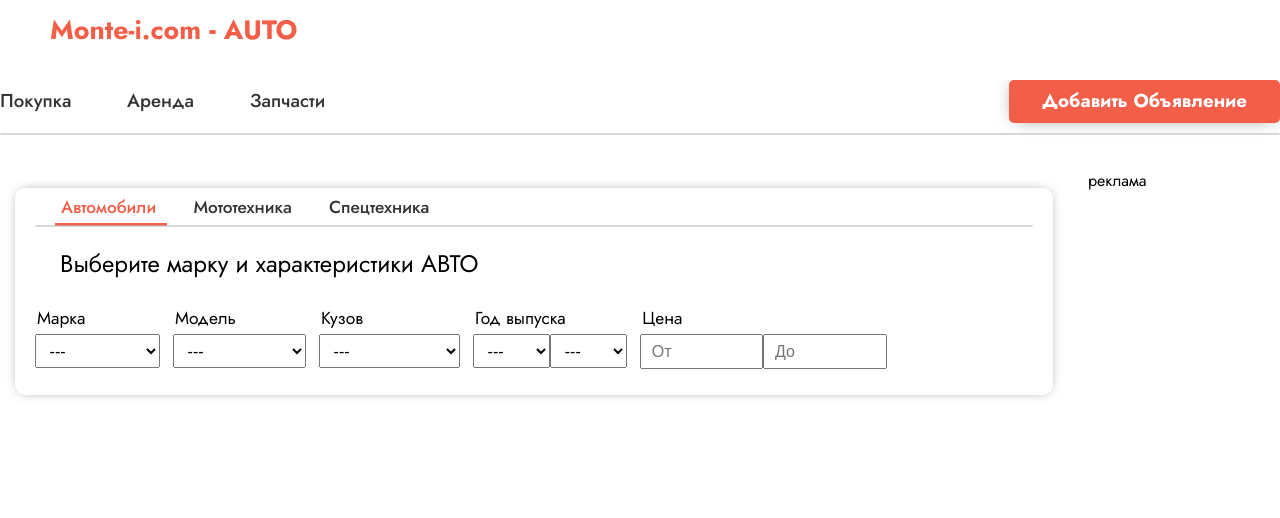
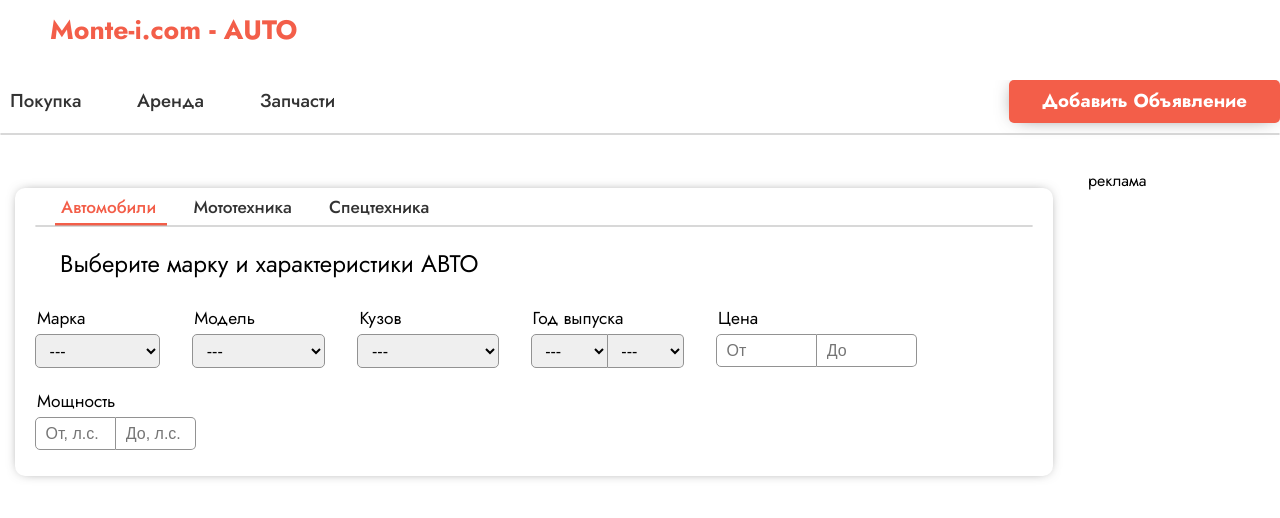
Before and after one commit to leonariks/leonariks.github.io, a PHP site: page /monte-i/auto/auto_main.html in a window 1280 px wide. Shown: the top 518 px of the page. Run offline with PHP 8.4, Linux system fonts and the light colour scheme.

Commit message:
auto_ search_extra

```diff
--- a/monte-i/auto/auto_main.html
+++ b/monte-i/auto/auto_main.html
@@ -78,13 +78,14 @@
           </div><!--category__section-->
 
           <div class="auto__search">
-            <div class="search__item">
+
+            <div class="search__main">
               <div class="search__wripper">
 
                 <div class="search__widget">
                   <div class="widget">
                     <label for="brand_id">Марка</label>
-                    <select class="widget__opt" name="brand" id="brand_id">
+                    <select class="widget__input" name="brand" id="brand_id">
                       <option value="">---</option>
                       <option value="">Alfa Romeo</option>
                     </select>
@@ -94,7 +95,7 @@
                 <div class="search__widget">
                   <div class="widget">
                     <label for="model_id">Модель</label>
-                    <select class="widget__opt" name="model" id="model_id">
+                    <select class="widget__input" name="model" id="model_id">
                       <option  value="">---</option>
                       <option value="1">Land Cruiser</option>
                     </select>
@@ -104,7 +105,7 @@
                 <div class="search__widget">
                   <div class="widget">
                     <label for="carcase_id">Кузов</label>
-                    <select class="widget__opt" name="carcase" id="carcase_id">
+                    <select class="widget__input" name="carcase" id="carcase_id">
                       <option  value="">---</option>
                       <option value="1">Внедорожник</option>
                     </select>
@@ -116,40 +117,59 @@
                     <label for="date_id">Год выпуска</label>
                     <div>
                       <div class="awesomplete">
-                        <select class="widget__opt" name="carcase" id="carcase_id">
+                        <select class="widget__input widget-input_left" name="carcase" id="carcase_id">
                           <option  value="">---</option>
                           <option value="1">2000</option>
                         </select>
                       </div><!--awesomplete-->
                       <div class="awesomplete">
-                        <select class="widget__opt" name="carcase" id="carcase_id">
+                        <select class="widget__input widget-input_right" name="carcase" id="carcase_id">
                           <option  value="">---</option>
                           <option value="1">2023</option>
                         </select>
                       </div><!--awesomplete-->
                     </div>
                   </div>
-                </div><!--carcase-->
+                </div><!--date-->
 
                 <div class="search__widget">
                   <div class="widget">
-                    <label for="carcase_id">Цена</label>
-                    <div class="price_input">
+                    <label for="price_id">Цена</label>
+                    <div class="input__search">
                       <div class="awesomplete">
-                        <input placeholder="От" id="carcase_id" class="widget__opt">
-                        <ul role="listbox">
-                          <li></li>
-                        </ul>
+                        <input placeholder="От" id="price_id" class="widget__input widget-input_left" type="number" min="0">
                       </div>
                       <div class="awesomplete">
-                        <input placeholder="До"  id="carcase_id" class="widget__opt awesomplete">
+                        <input placeholder="До"  id="price_id" class="widget__input awesomplete widget-input_right" type="number" min="0">
                       </div>
                     </div>
                   </div>
-                </div><!--carcase-->
+                </div><!--price-->
 
               </div><!--search__wripper-->
-            </div><!--search__item-->
+            </div><!--search__main-->
+
+
+            <!--extra__search
+            ==============================-->
+
+            <div class="extra__search">
+              <div class="extras">
+                <div class="search__widget">
+                  <div class="widget">
+                    <label for="power_id">Мощность</label>
+                    <div class="input__search">
+                      <div class="awesomplete">
+                        <input placeholder="От, л.с." id="power_id" class="widget__input widget-input_left" role="combobox" min="0">
+                      </div>
+                      <div class="awesomplete">
+                        <input placeholder="До, л.с."  id="power_id" class="widget__input awesomplete widget-input_right" role="combobox" min="0">
+                      </div>
+                    </div>
+                  </div>
+                </div><!--search__widget-->
+              </div>
+            </div><!--extra__search-->
 
           </div><!--auto_search-->
 
--- a/monte-i/styles/auto.css
+++ b/monte-i/styles/auto.css
@@ -1,3 +1,15 @@
+input:focus{
+  border-color: #f35e49;
+}
+
+select:focus{
+  border-color: #f35e49;
+}
+
+select:active{
+  border-color: #f35e49;
+}
+
 .navig{
   padding-top: 80px;
   position: sticky;
@@ -10,6 +22,7 @@
 }
 
 .navig__ul{
+  padding-left: 10px;
   font-size: 14pt;
   font-weight: 500;
 }
@@ -105,18 +118,11 @@
 
 .auto__search{
   display: flex;
+  flex-flow: row wrap;
 }
 
 .search__wripper{
   display: flex;
-}
-
-.search__item{
-
-}
-
-.auto__search{
-
 }
 
 label {
@@ -125,7 +131,7 @@ label {
 
 .search__widget{
   margin-bottom: 1em;
-  padding-right: 0.8rem;
+  padding-right: 2rem;
 }
 
 .widget{
@@ -139,19 +145,38 @@ label {
   font-weight: 400;
 }
 
-.widget__opt{
+.widget__input{
   font-size: 12pt;
   padding: 0.4em 0.6em;
+  border: 1px solid #929292;
+  border-radius: 5px;
 }
 
-.select:active{
-  border: 1px solid #f35e49;
-}
 
 .awesomplete {
   float: left;
 }
 
-.price_input input{
-  width: 100px;
+.input__search input{
+  width: 80px;
 }
+
+.widget-input_right{
+  border-left: none;
+  border-radius: 0 5px 5px 0;
+}
+
+.widget-input_left{
+  border-radius: 5px 0 0 5px;
+}
+
+/*extra__search
+===================================*/
+
+.extras{
+
+}
+
+#power_id{
+  width: 60px;
+}
```
